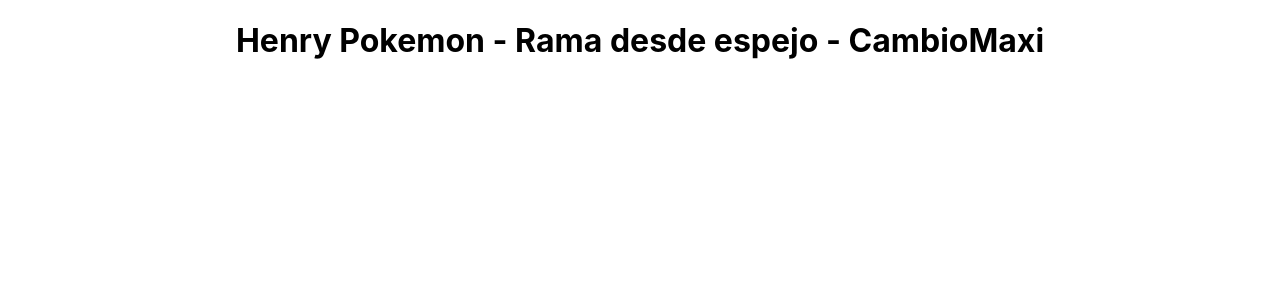
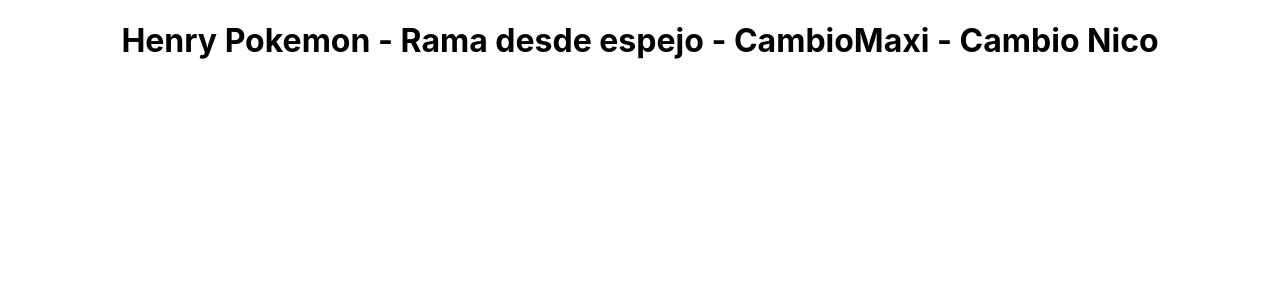
Before and after one commit to NicolasNakasone/teamwork-flow-test, a React (Create React App) app in the folder client/: page / in a window 1280 px wide. Shown: the top 300 px of the page. Built offline with nearby package versions, Linux system fonts and the light colour scheme.

Commit message:
cambio nico

```diff
--- a/client/src/App.js
+++ b/client/src/App.js
@@ -3,7 +3,7 @@
 function App() {
   return (
     <div className="App">
-      <h1>Henry Pokemon - Rama desde espejo - CambioMaxi</h1>
+      <h1>Henry Pokemon - Rama desde espejo - CambioMaxi - Cambio Nico</h1>
     </div>
   );
 }
```
